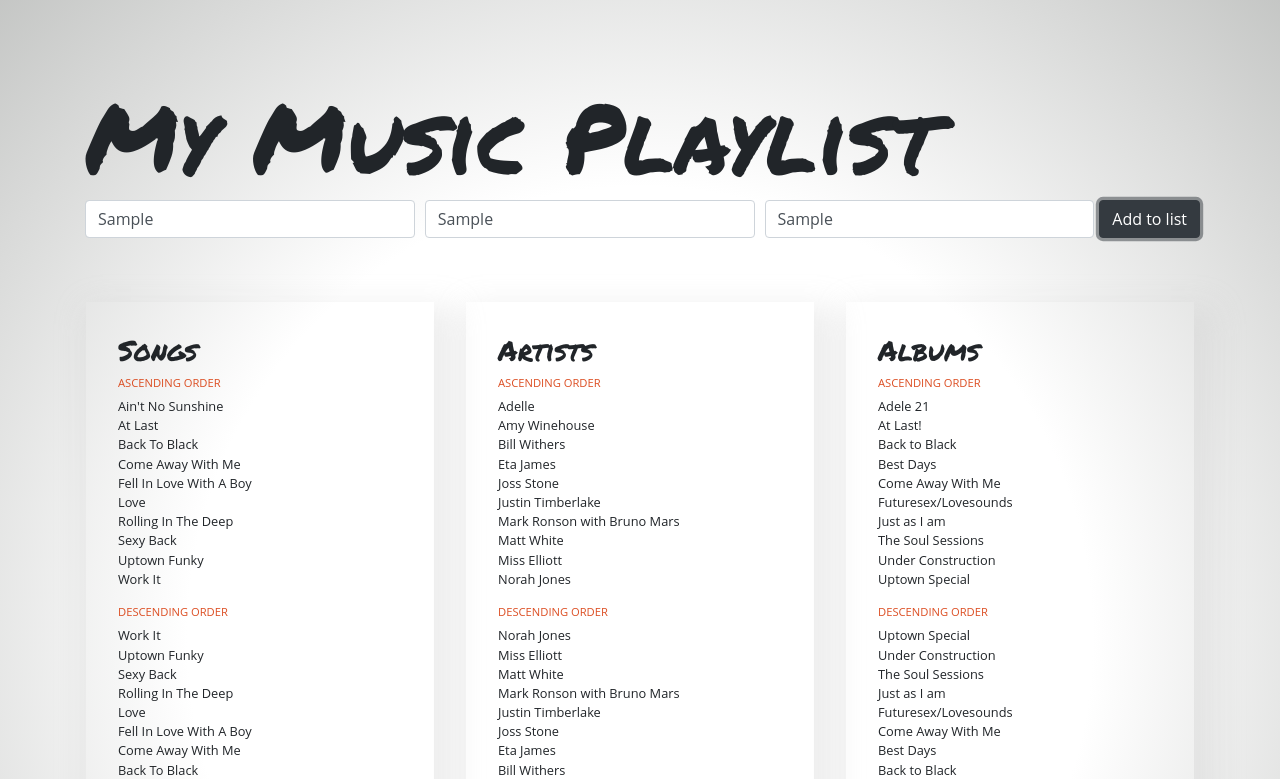
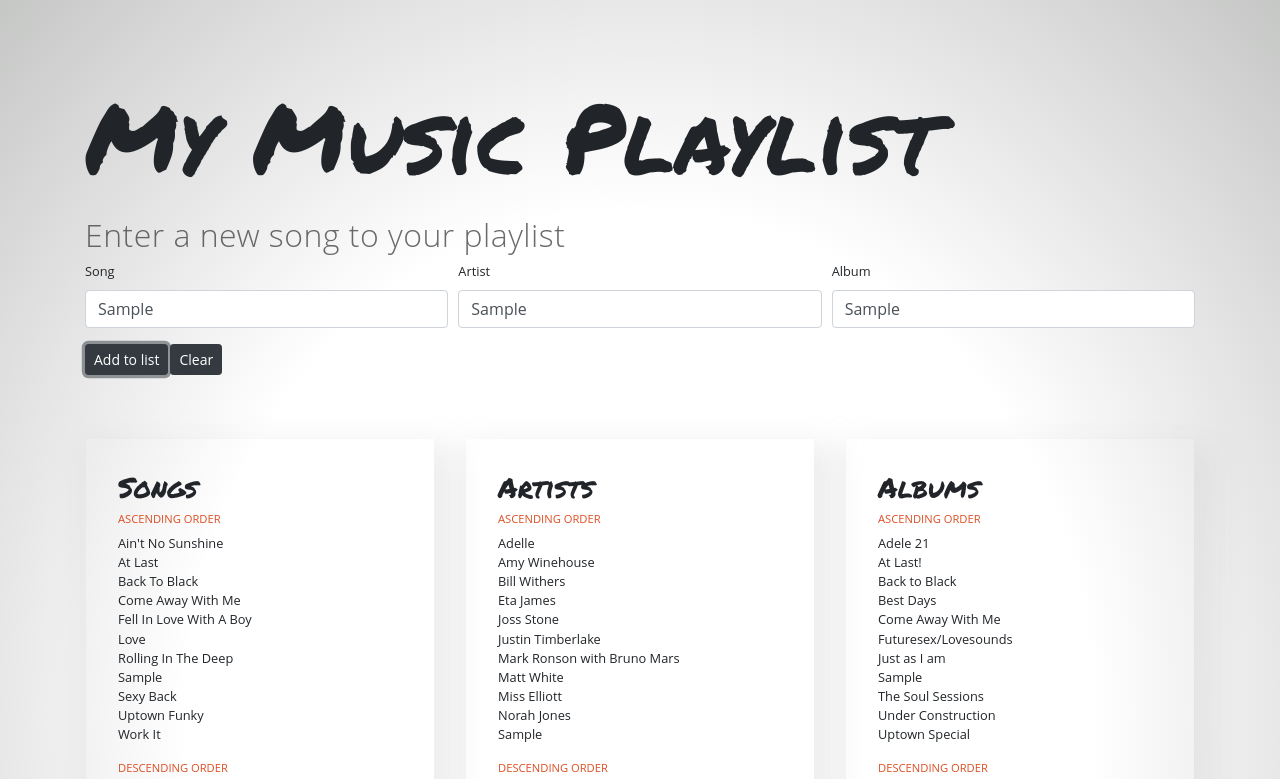
Before and after one commit to PhonethipLiu/favorite-music-array, a plain HTML site: page index.html in a window 1280 px wide. Both pictures are taken after typing "Sample", "Sample", "Sample" into the empty fields and a click on the button "Add to list". Shown: the top 779 px of the page. Drawn offline with nearby package versions, Linux system fonts and the light colour scheme.

Commit message:
added more CSS to form input area; added eventlisteners for add and clear input buttons

```diff
--- a/arraymethods.js
+++ b/arraymethods.js
@@ -1,12 +1,11 @@
-// * Create and modify arrays with join, push, reverse, sort, concat and unshift.
+// * Create and modify arrays with join, push, reverse, sort, concat and unshift. Create three separate arrays; one for songs, one for albums, and one for artists.
 
-// Create three separate arrays; one for songs, one for albums, and one for artists.
+// *Each subsequent array should hold the corresponding data (artist and album). The song array should be initialized with 10 songs.
 
-// document.addEventListener ("onload", printToDom);
 
-var songs = [ "Come Away With Me", "Uptown Funky", "At Last", "Ain't No Sunshine", "Love", "Sexy Back", "Rolling In The Deep", "Back To Black ", "Fell In Love With A Boy", "Work It"], // *The song array should be initialized with 10 songs.
+var songs = [ "Come Away With Me", "Uptown Funky", "At Last", "Ain't No Sunshine", "Love", "Sexy Back", "Rolling In The Deep", "Back To Black ", "Fell In Love With A Boy", "Work It"],
 
-artists = [ "Norah Jones", "Mark Ronson with Bruno Mars", "Eta James", "Bill Withers", "Matt White", "Justin Timberlake", "Adelle", "Amy Winehouse", "Joss Stone", "Miss Elliott"  ], // *Each subsequent array should hold the corresponding data (artist and album).
+artists = [ "Norah Jones", "Mark Ronson with Bruno Mars", "Eta James", "Bill Withers", "Matt White", "Justin Timberlake", "Adelle", "Amy Winehouse", "Joss Stone", "Miss Elliott"  ],
 
 albums = ["Come Away With Me", "Uptown Special", "At Last!", "Just as I am" ,"Best Days","Futuresex/Lovesounds", "Adele 21", "Back to Black", "The Soul Sessions", "Under Construction"];
 
@@ -18,35 +17,60 @@ var addSong = document.getElementById("song--input"),
     addArtist = document.getElementById("artist--input"),
     addAlbum = document.getElementById("album--input");
 
-var btn = document.getElementById("add--btn");
+// button eventlister for newly added songs, artist and albums
+var btn = document.getElementById("add--btn"),
+    clear = document.getElementById("clear--btn");
+
 btn.addEventListener("click", add);
+clear.addEventListener("click", clearBtn);
+
+function clearBtn () {
+    addSong.value = "";
+    addArtist.value = "";
+    addAlbum.value = "";
+};
 
 function add(event) {
+
     songs.push(`${addSong.value}`);
     artists.unshift(`${addArtist.value}`);
     albums.push(`${addAlbum.value}`);
-    // printToDom ();   /* wanted to call a function once the array is updated*/
 
+    printSongs.innerHTML = `
+        <h5>Ascending order</h5>
+        <p>${songs.sort().join("<br>")} </p>
+        <h5>Descending order</h5>
+        <p>${songs.reverse().join("<br>")}</p>
+        <hr>
+        <h5>Ascending order</h5>
+        <p>${songs.join(" : ")} </p>
+        <h5>Descending order</h5>
+        <p>${songs.reverse().join(" | ")}</p> `;
+
+    printArtists.innerHTML = `
+        <h5>Ascending order</h5>
+        <p>${artists.sort().join("<br>")} </p>
+        <h5>Descending order</h5>
+        <p>${artists.reverse().join("<br>")}</p>
+        <hr>
+        <h5>Ascending order</h5>
+        <p>${artists.join(" : ")} </p>
+        <h5>Descending order</h5>
+        <p>${artists.reverse().join(" | ")}</p>`;
+
+    printAlbums.innerHTML = `
+        <h5>Ascending order</h5>
+        <p>${albums.sort().join("<br>")} </p>
+        <h5>Descending order</h5>
+        <p>${albums.reverse().join("<br>")}</p>
+        <hr>
+        <h5>Ascending order</h5>
+        <p>${albums.join(" : ")} </p>
+        <h5>Descending order</h5>
+        <p>${albums.reverse().join(" | ")}</p>`;
+
+    console.log("addSong event:", songs, artists, albums);
 };
-
-console.log("addSong event:", songs, albums, artists);
-
-
-// Sort list
-    var sortSongA = songs.sort().join("<br>"),
-        sortSongD = songs.reverse().join("<br>"),
-        sortSongAh = songs.sort().join(" >> "),
-        sortSongDh = songs.reverse().join(", ");
-
-    var sortArtistsA = artists.sort().join("<br>"),
-        sortArtistsD = artists.reverse().join("<br>"),
-        sortArtistsAh = artists.sort().join(" >> "),
-        sortArtistsDh = artists.reverse().join(", ");
-
-    var sortAlbumsA = albums.sort().join("<br>"),
-        sortAlbumsD = albums.reverse().join("<br>"),
-        sortAlbumsAh = albums.sort().join(" >> "),
-        sortAlbumsDh = albums.reverse().join(", ");
 
 
 // Print to DOM : Output vertically descending alphabetically & ascending alphabetically. Output horizontally descending alphabetically, separated by `, ` & ascending alphabetically, separated by ` >> `.
@@ -54,48 +78,51 @@ console.log("addSong event:", songs, albums, artists);
 // function  printToDom (){
     printSongs.innerHTML = `
     <h5>Ascending order</h5>
-        <p>${sortSongA} </p>
+    <p>${songs.sort().join("<br>")} </p>
     <h5>Descending order</h5>
-        <p>${sortSongD}</p>
+    <p>${songs.reverse().join("<br>")}</p>
     <hr>
     <h5>Ascending order</h5>
-        <p>${sortSongAh} </p>
+    <p>${songs.sort().join(" >> ")} </p>
     <h5>Descending order</h5>
-        <p>${sortSongDh}</p> `;
+    <p>${songs.reverse().join(", ")}</p> `;
 
 printArtists.innerHTML = `
     <h5>Ascending order</h5>
-        <p>${sortArtistsA} </p>
+    <p>${artists.sort().join("<br>")} </p>
     <h5>Descending order</h5>
-        <p>${sortArtistsD}</p>
+    <p>${artists.reverse().join("<br>")}</p>
     <hr>
     <h5>Ascending order</h5>
-        <p>${sortArtistsAh} </p>
+    <p>${artists.sort().join(" >> ")} </p>
     <h5>Descending order</h5>
-        <p>${sortArtistsDh}</p>`;
+    <p>${artists.reverse().join(", ")}</p>`;
 
 printAlbums.innerHTML = `
     <h5>Ascending order</h5>
-        <p>${sortAlbumsA} </p>
+    <p>${albums.sort().join("<br>")} </p>
     <h5>Descending order</h5>
-        <p>${sortAlbumsD}</p>
+    <p>${albums.reverse().join("<br>")}</p>
     <hr>
     <h5>Ascending order</h5>
-        <p>${sortAlbumsAh} </p>
+    <p>${albums.sort().join(" >> ")} </p>
     <h5>Descending order</h5>
-        <p>${sortAlbumsDh}</p>`;
+    <p>${albums.reverse().join(", ")}</p>`;
 // };
 
 
+// // Sort list
+// var sortSongA = songs.sort().join("<br>"),
+//     sortSongD = songs.reverse().join("<br>"),
+//     sortSongAh = songs.sort().join(" >> "),
+//     sortSongDh = songs.reverse().join(", ");
 
+// var sortArtistsA = artists.sort().join("<br>"),
+//     sortArtistsD = artists.reverse().join("<br>"),
+//     sortArtistsAh = artists.sort().join(" >> "),
+//     sortArtistsDh = artists.reverse().join(", ");
 
-// * For each output element arrange the corresponding data as follows: Output vertically exactly as the data was added, then reverted. Output horizontally exactly as the data was added, separated by ` : ` ; then separated by ` | `.
-
-//     printSongs.innerHTML = `<h5>Ascending order</h5> <p>${sortSongA} </p> <h5>Descending order</h5> <p>${sortSongD}</p> <hr>
-// <h5>Ascending order</h5> <p>${songs.sort().join(" : ")} </p> <h5>Descending order</h5> <p>${songs.sort().reverse().join(" | ")}</p> `;
-
-// printArtists.innerHTML = `<h5>Ascending order</h5> <p>${sortArtistsA} </p> <h5>Descending order</h5> <p>${sortArtistsD}</p> <hr>
-// <h5>Ascending order</h5> <p>${artists.sort().join(" :")} </p> <h5>Descending order</h5> <p>${artists.reverse().join(" | ")}</p>`;
-
-// printAlbums.innerHTML = `<h5>Ascending order</h5> <p>${sortAlbumsA} </p> <h5>Descending order</h5> <p>${sortAlbumsD}</p><hr>
-// <h5>Ascending order</h5> <p>${albums.sort().join(" : ")} </p> <h5>Descending order</h5> <p>${albums.reverse().join(" | ")}</p>`;
+// var sortAlbumsA = albums.sort().join("<br>"),
+//     sortAlbumsD = albums.reverse().join("<br>"),
+//     sortAlbumsAh = albums.sort().join(" >> "),
+//     sortAlbumsDh = albums.reverse().join(", ");
--- a/index.html
+++ b/index.html
@@ -19,18 +19,28 @@
             <h1>My Music Playlist</h1>
 
             <form id="add-new-song">
+                <h4>Enter a new song to your playlist</h4>
                 <div class="form-row">
                     <div class="col">
-                    <input type="text" class="form-control" placeholder="Enter Song title" id="song--input">
+                        <label>Song</label>
+                        <input type="text" class="form-control" placeholder="Enter Song title" id="song--input">
                     </div>
                     <div class="col">
-                    <input type="text" class="form-control" placeholder="Enter Artist name" id="artist--input">
+                        <label>Artist </label>
+                        <input type="text" class="form-control" placeholder="Enter Artist name" id="artist--input">
                     </div>
                     <div class="col">
+                        <label>Album </label>
                         <input type="text" class="form-control" placeholder="Enter Album name" id="album--input">
                     </div>
-                    <button type="button" class="btn btn-dark" id="add--btn">Add to list</button>
                 </div>
+                <div class="form-row" id="button--row">
+                    <div class="col">
+                        <button type="button" class="btn btn-dark btn-sm" id="add--btn">Add to list</button>
+                        <button type="button" class="btn btn-dark btn-sm" id="clear--btn">Clear</button>
+                    </div>
+                </div>
+
             </form>
 
         </div>
--- a/main.css
+++ b/main.css
@@ -20,7 +20,15 @@ h1 {
     line-height: 5rem;
 }
 
-h5{
+h4 { /* text dropshadow */
+    color:rgba(61, 61, 61, 0.767);
+    font-size: 2rem;
+    font-weight: lighter;
+    letter-spacing: .03rem;
+    /* text-shadow: 1px 1px 20px rgba(48, 47, 47, 0.8); */
+}
+
+h5 {
     font-size: .7rem;
     text-transform: uppercase;
     color: rgba(218, 66, 20, 0.932);
@@ -36,11 +44,15 @@ main .col {
     margin: 1rem;
 }
 
-
 hr {
     margin: 2rem 0rem;
 }
 
 form {
+    padding-top: 2rem;
+}
+
+#button--row {
     padding-top: 1rem;
+    font-size: .5rem;
 }
```
Lines whose indentation alone changed are shown as unchanged.
